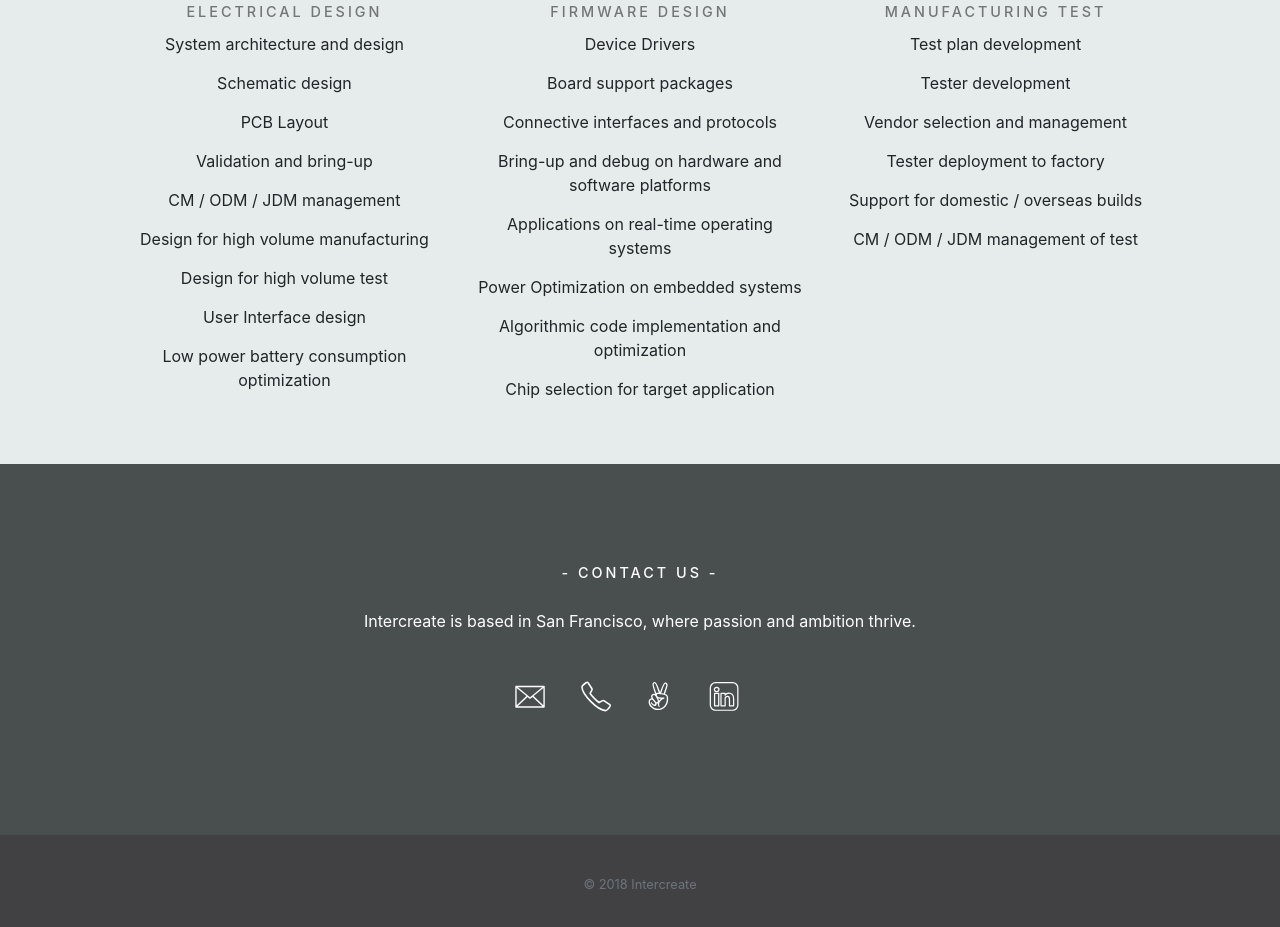
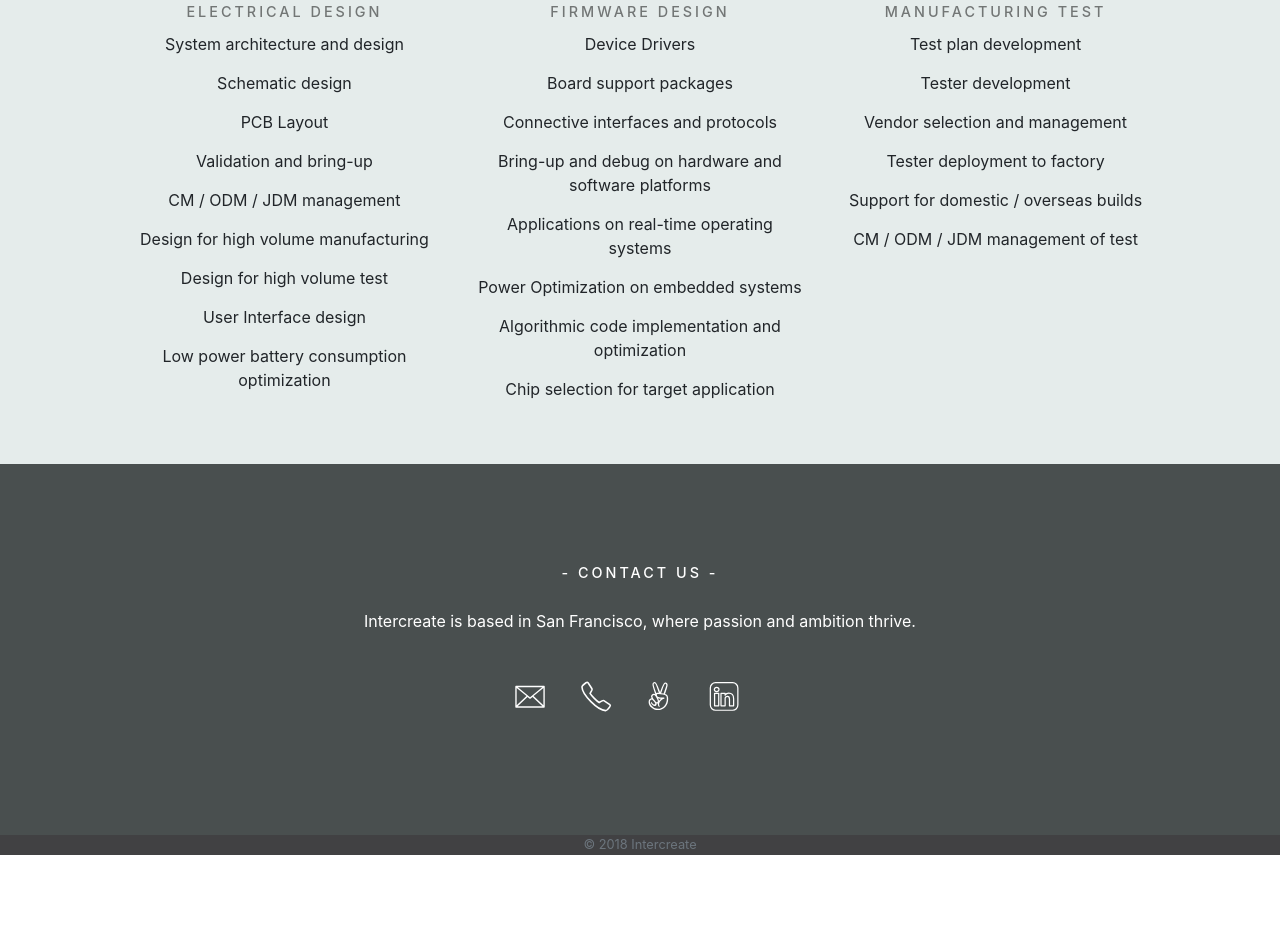
Before and after one commit to intercreate/www.intercreate.io, a website with bundled scripts: page index.html in a window 1280 px wide. Shown: the part 1626-2553 px from the top of the page. After the commit the page ends 2481 px from the top, so only its background shows below. Built offline with nearby package versions, Linux system fonts and the light colour scheme.

Commit message:
updated padding in footer

```diff
--- a/css/intercreate.css
+++ b/css/intercreate.css
@@ -443,7 +443,6 @@ section.contact .contact-icons { padding: 20px 0px 0px 0px; }
 
 
 footer.footer {
-  padding: 40px 0px 40px 0px;
   background-color: #414143;
 }
 
```
